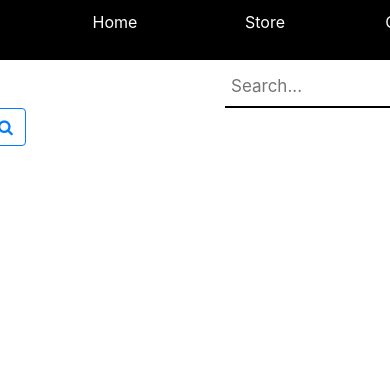
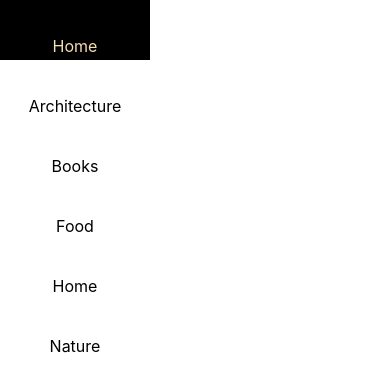
Before and after one commit to w-mbugua/photo-gallery, a Django app: template photos/templates/photos/base.html in a window 390 px wide; the page is wider, and only the part inside the window is pictured. Shown: the top 392 px of that part. Run offline with Django 3.2, Linux system fonts and the light colour scheme; the template is opened without the code that fills it, so the values that code supplies are empty; parts of the project's set-up code (start-up, migrations or seed data) failed here and were passed over.

Commit message:
added sidebar to the base file

```diff
--- a/photos/static/main.css
+++ b/photos/static/main.css
@@ -27,8 +27,7 @@
   cursor: pointer;
 }
 a:hover{
-  background: linear-gradient(#dc2424, #4a569d);
-  color: #000;
+  color: lightcoral;
 
 }
 .inpt {
@@ -46,6 +45,9 @@
   flex-wrap: wrap;
 
 }
+.display{
+  margin-left: 200px;
+}
 
 .image_container > img {
   max-width: 100%;
@@ -60,3 +62,46 @@
   width: 100%;
   height: 500px;
 }
+.sidebar {
+  margin: 0;
+  padding: 0;
+  width: 200px;
+  /* background-color: cornsilk; */
+  color: #786F52;
+  position: fixed;
+  height: 100%;
+  overflow: auto;
+}
+
+.sidebar a {
+  display: block;
+  color: black;
+  padding: 16px;
+  text-decoration: none;
+}
+
+.sidebar a.active {
+  background-color: black;
+  color: wheat;
+}
+
+.sidebar a:hover:not(.active) {
+  /* background-color: black; */
+  color: lightcoral;
+}
+@media screen and (max-width: 700px) {
+  .sidebar {
+    width: 100%;
+    height: auto;
+    position: relative;
+  }
+  .sidebar a {float: left;}
+  div.content {margin-left: 0;}
+}
+
+@media screen and (max-width: 400px) {
+  .sidebar a {
+    text-align: center;
+    float: none;
+  }
+}
--- a/photos/templates/photos/base.html
+++ b/photos/templates/photos/base.html
@@ -14,21 +14,24 @@
     <link rel="stylesheet" href="{% static 'main.css' %}">
 </head>
 <body>
-    <header>
+    <!-- <header>
             <ul>
                 <a href="{% url 'home'%}">Home</a>
                 <a href="#">Store</a>
                 <a href="#">Contact</a>
             </ul>
 
-        </header>
-    <div class="row">
-       <form action="{% url 'image_search' %}">
-           <input class="inpt" type="text" placeholder="Search..." role="searchbox" name="photo">
-             <button type="submit" class="btn btn-outline-primary"><i class="fa fa-search"></i></button>
-        </form>
-    </div>
+        </header> -->
+    <div class="sidebar">
+        <a class="active" href="{% url 'home' %}">Home</a>
+        <a href="{% url 'category_search' categ='architecture' %}">Architecture</a>
+        <a href="{% url 'category_search' categ='books' %}">Books</a>
+        <a href="{% url 'category_search' categ='food' %}">Food</a>
+        <a href="{% url 'category_search' categ='home' %}">Home</a>
+        <a href="{% url 'category_search' categ='nature' %}">Nature</a>
+      </div>
         {% block content %}
+
 
         {% endblock %}
     <script src="https://code.jquery.com/jquery-3.5.1.slim.min.js" integrity="sha384-DfXdz2htPH0lsSSs5nCTpuj/zy4C+OGpamoFVy38MVBnE+IbbVYUew+OrCXaRkfj" crossorigin="anonymous"></script>
--- a/photos/urls.py
+++ b/photos/urls.py
@@ -1,5 +1,5 @@
 from django.urls import path
-from .views import home, image_search
+from .views import home, image_search, category_search
 urlpatterns = [
     path('', home, name='home'),
     path('search/', image_search, name="image_search")
--- a/photos/views.py
+++ b/photos/views.py
@@ -9,6 +9,6 @@
 
 def image_search(request):
     keyword = request.GET.get('photo')
-    result_images = Photos.search_by_term(keyword)
+    images = Photos.search_by_term(keyword)
     message = f"{keyword}".capitalize()
-    return render(request, 'photos/search.html', {"message": message, "result_images": result_images})
+    return render(request, 'photos/search.html', {"message": message, "images": images})
```
Also changed, not shown: photos/templates/photos/home.html (+7 -0 lines), photos/templates/photos/search.html (+49 -4 lines).
